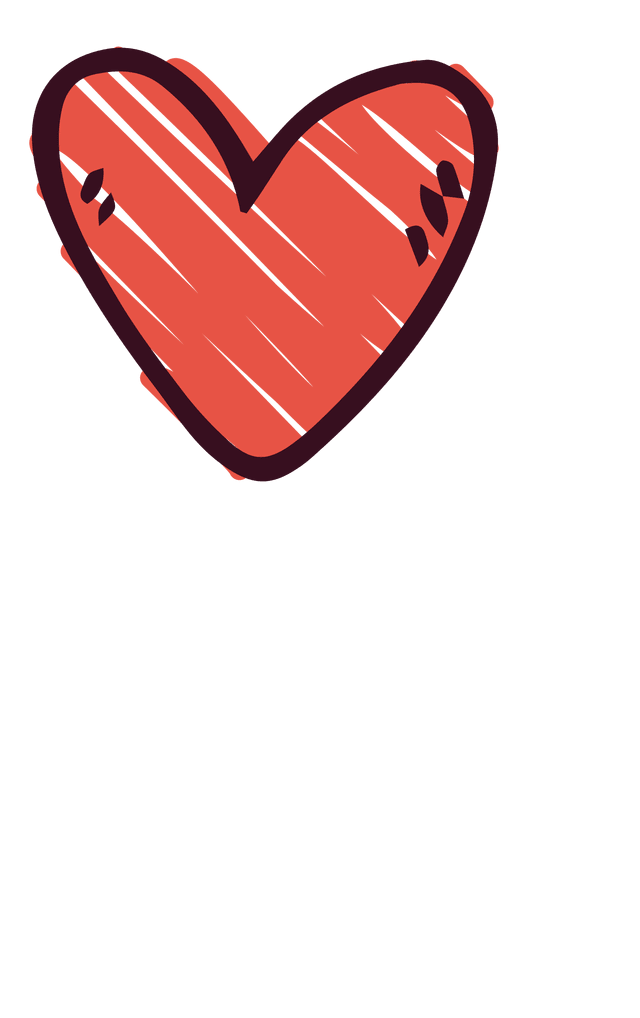
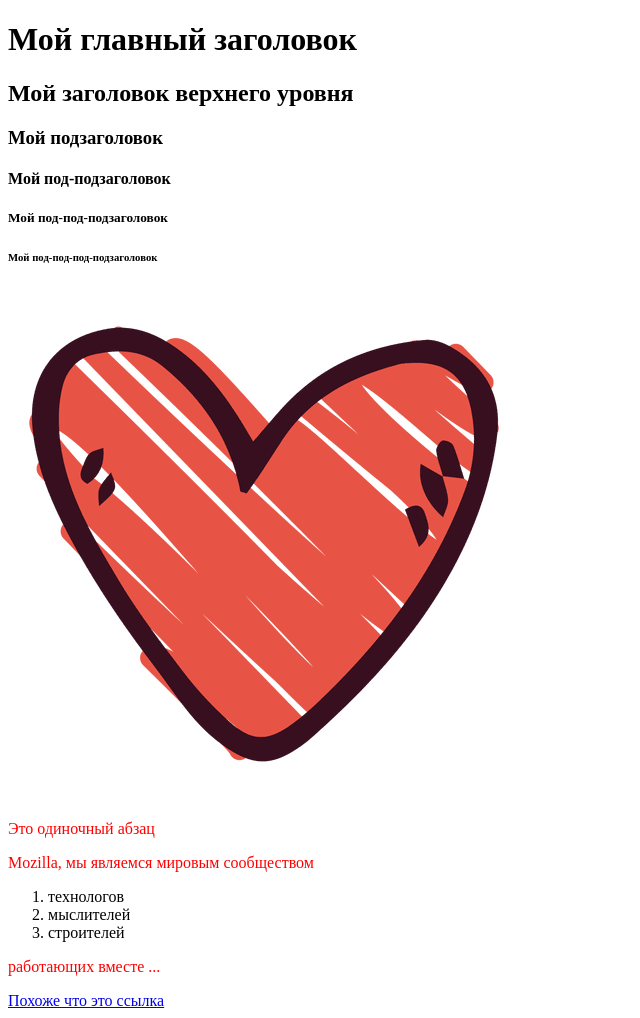
Before and after one commit to MrDaime/firstWebProject, a plain HTML site: page index.html in a window 1280 px wide. Shown: the whole page, without its empty margins (0-640 px from the left). Before the commit the page ends 800 px from the top, so only its background shows below. Drawn offline with Linux system fonts and the light colour scheme.

Commit message:
Добавлены базовые элементы и первый стиль

```diff
--- a/index.html
+++ b/index.html
@@ -1,10 +1,28 @@
 <!DOCTYPE html>
 <html>
   <head>
+    <link href="styles/style.css" rel="stylesheet" type="text/css">
     <meta charset="utf-8">
     <title>Моя тестовая страница</title>
   </head>
   <body>
-    <img src="images/heart.png" alt="Моё тестовое изображение">
+  <h1>Мой главный заголовок</h1>
+  <h2>Мой заголовок верхнего уровня</h2>
+  <h3>Мой подзаголовок</h3>
+  <h4>Мой под-подзаголовок</h4>
+  <h5>Мой под-под-подзаголовок</h5>
+  <h6>Мой под-под-под-подзаголовок</h6>
+  <img alt="Нарисованное фломастером красное сердечко" src="images/heart.png">
+  <p>Это одиночный абзац</p>
+  <p>Mozilla, мы являемся мировым сообществом</p>
+
+  <ol>
+    <li>технологов</li>
+    <li>мыслителей</li>
+    <li>строителей</li>
+  </ol>
+
+  <p>работающих вместе ... </p>
+  <a href="https://yandex.ru/">Похоже что это ссылка</a>
   </body>
 </html>
--- /dev/null
+++ b/styles/style.css
@@ -0,0 +1,3 @@
+p {
+    color: red;
+}
```
